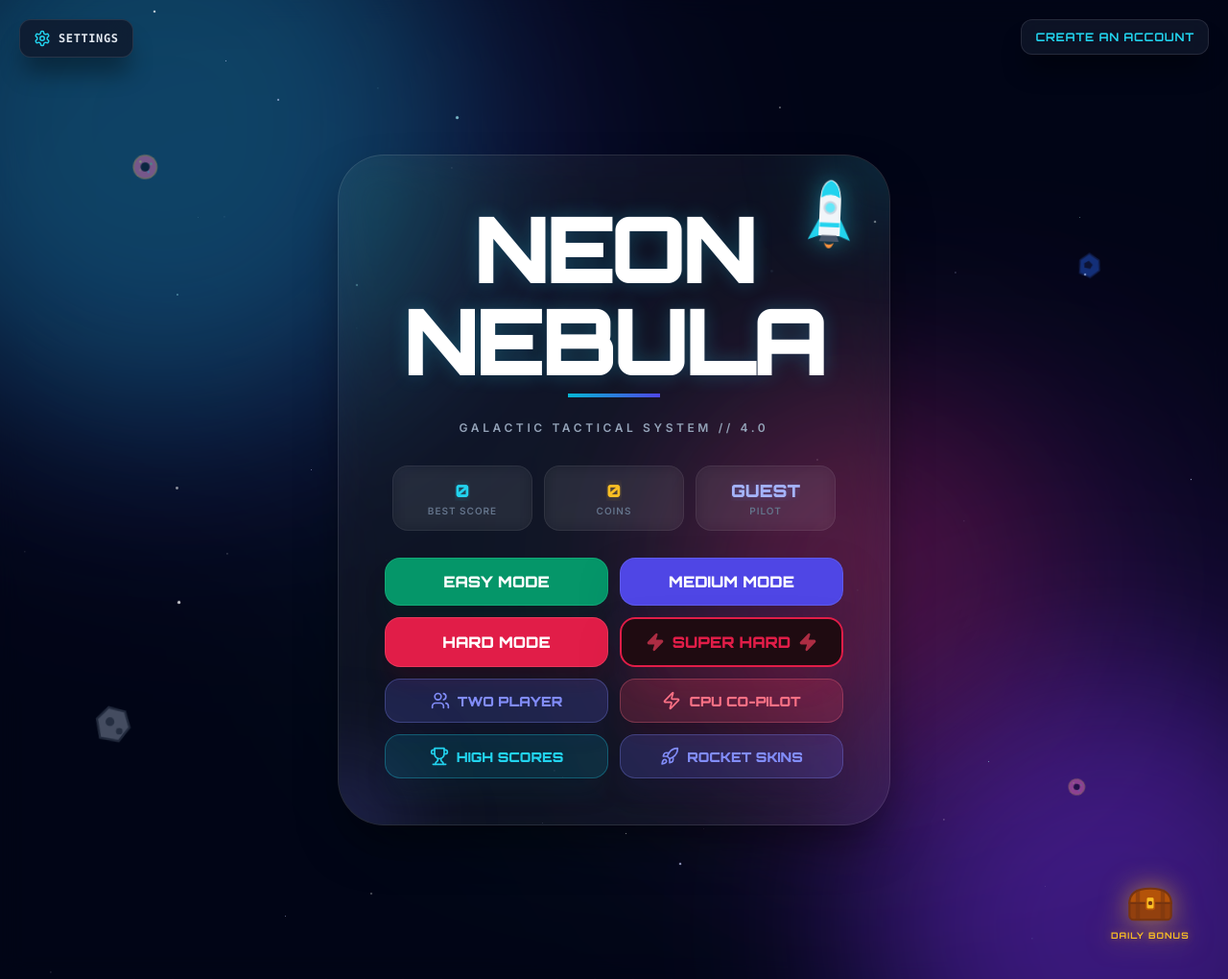
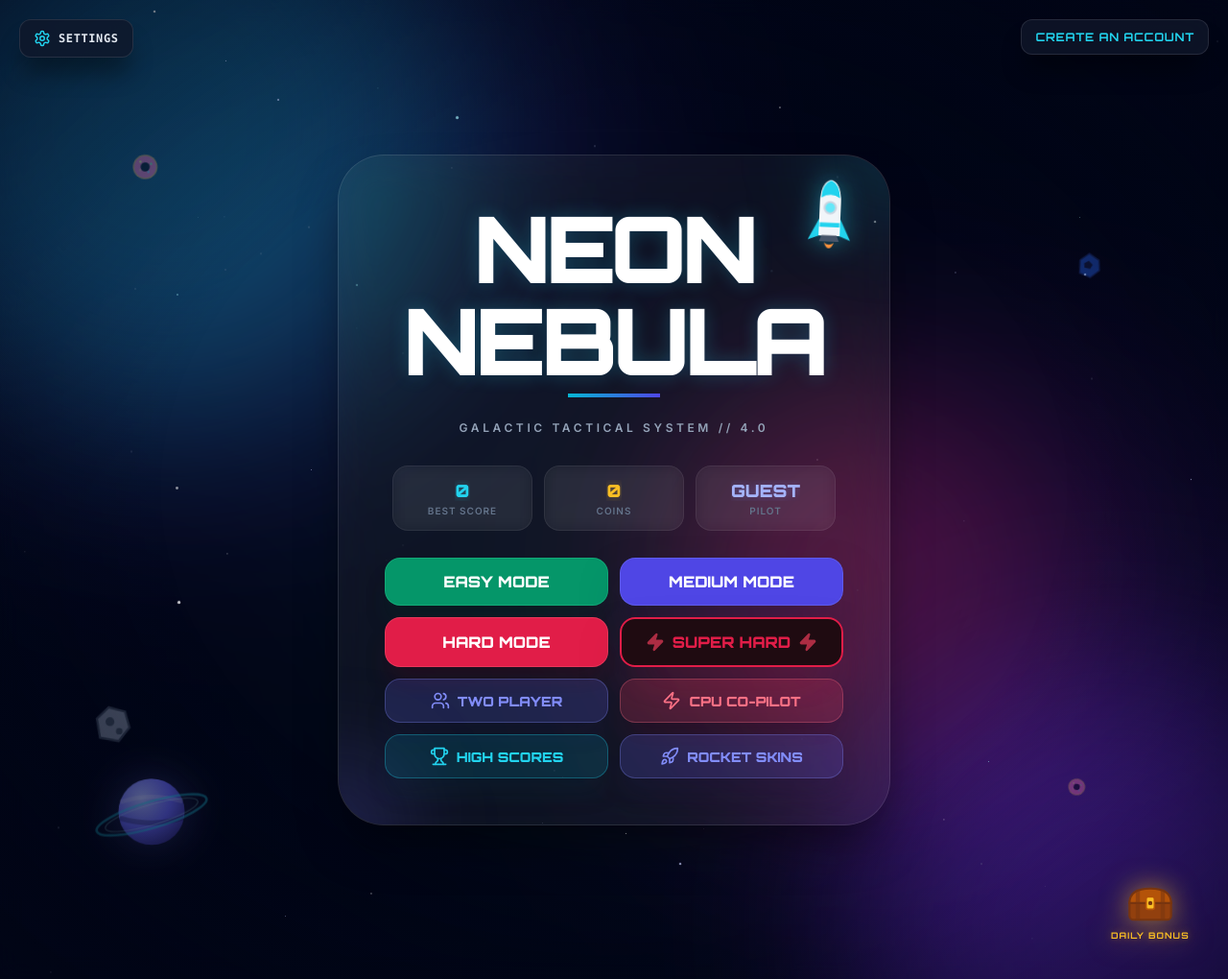
Before and after one commit to evierosenthal/neon.everosenthal.com, a PHP site: page / in a window 1280 px wide. Shown: the whole page at 96% size. Run offline with PHP 8.4, Linux system fonts and the light colour scheme; some libraries are stand-ins or nearby versions.

Commit message:
making the home screen better.

```diff
--- a/www/api/_bootstrap.php
+++ b/www/api/_bootstrap.php
@@ -108,15 +108,20 @@ function require_user(): array
 
 function user_payload(array $user): array
 {
-    // Configured lead developers get their role on any login, so the very
-    // first sign-in with a listed email is already a lead account.
+    // Configured lead developers / developers get their role on any login, so
+    // the very first sign-in with a listed email already carries the role.
     $leads = defined('LEAD_DEVELOPER_EMAILS') ? LEAD_DEVELOPER_EMAILS : [];
+    $devs = defined('DEVELOPER_EMAILS') ? DEVELOPER_EMAILS : [];
     $role = $user['role'] ?? 'normal';
-    if ($role !== 'lead_developer'
-        && in_array(strtolower($user['email']), array_map('strtolower', $leads), true)) {
+    $email = strtolower($user['email']);
+    if ($role !== 'lead_developer' && in_array($email, array_map('strtolower', $leads), true)) {
         db()->prepare("UPDATE users SET role = 'lead_developer' WHERE id = ?")
             ->execute([(int)$user['id']]);
         $role = 'lead_developer';
+    } elseif ($role === 'normal' && in_array($email, array_map('strtolower', $devs), true)) {
+        db()->prepare("UPDATE users SET role = 'developer' WHERE id = ?")
+            ->execute([(int)$user['id']]);
+        $role = 'developer';
     }
 
     $bests = array_fill_keys(GAME_MODES, 0);
--- a/www/config.php
+++ b/www/config.php
@@ -10,6 +10,10 @@ define('APP_BASE_URL', 'https://neon.everosenthal.com');
 // These emails are granted the lead_developer role automatically at login.
 define('LEAD_DEVELOPER_EMAILS', ['eve.esther.rosenthal@gmail.com']);
 
+// These emails are granted the developer role automatically at login
+// (all skins and other purchasables free). Add Dean Wong's email here.
+define('DEVELOPER_EMAILS', []);
+
 define('MAIL_SUBJECT_PREFIX', 'Neon Nebula');
 
 // Score submission sanity limits.
--- a/www/index.html
+++ b/www/index.html
@@ -137,7 +137,24 @@
           <span class="mn mn-2"></span>
           <span class="mn mn-3"></span>
         </div>
+        <div class="menu-planet">
+          <svg viewBox="0 0 130 120">
+            <defs>
+              <radialGradient id="planet-g" cx="35%" cy="30%" r="80%">
+                <stop offset="0" stop-color="#a5b4fc"/>
+                <stop offset="55%" stop-color="#6366f1"/>
+                <stop offset="100%" stop-color="#312e81"/>
+              </radialGradient>
+            </defs>
+            <circle cx="65" cy="60" r="33" fill="url(#planet-g)"/>
+            <path d="M34 50 Q65 40 96 50" stroke="rgba(255,255,255,0.16)" fill="none" stroke-width="4"/>
+            <path d="M33 66 Q65 76 97 66" stroke="rgba(2,6,23,0.25)" fill="none" stroke-width="5"/>
+            <ellipse cx="65" cy="63" rx="57" ry="13" fill="none" stroke="#22d3ee" stroke-width="2.5" opacity="0.45" transform="rotate(-16 65 63)"/>
+            <ellipse cx="65" cy="63" rx="48" ry="10" fill="none" stroke="#a5f3fc" stroke-width="1" opacity="0.3" transform="rotate(-16 65 63)"/>
+          </svg>
+        </div>
         <div id="start-stars" class="start-stars"></div>
+        <div class="menu-vignette"></div>
 
         <button id="daily-chest" class="daily-chest">
           <svg viewBox="0 0 48 42">
--- a/www/styles.css
+++ b/www/styles.css
@@ -556,6 +556,59 @@ body {
   }
 }
 
+/* Distant ringed planet anchoring the backdrop */
+.menu-planet {
+  position: absolute;
+  left: 7%;
+  bottom: 10%;
+  width: 8.5rem;
+  opacity: 0.6;
+  pointer-events: none;
+  filter: drop-shadow(0 0 22px rgba(129, 140, 248, 0.35));
+  animation: planet-float 16s ease-in-out infinite alternate;
+}
+
+@keyframes planet-float {
+  from {
+    transform: translateY(0) rotate(-2deg);
+  }
+  to {
+    transform: translateY(-14px) rotate(2deg);
+  }
+}
+
+@media (max-width: 900px) {
+  .menu-planet {
+    display: none;
+  }
+}
+
+/* Faint stardust slowly sinking for parallax depth */
+.dust {
+  position: absolute;
+  top: -2vh;
+  width: 2px;
+  height: 2px;
+  border-radius: 9999px;
+  background: rgba(148, 163, 184, 0.45);
+  pointer-events: none;
+  animation: dust-fall var(--dur, 60s) linear infinite;
+}
+
+@keyframes dust-fall {
+  to {
+    transform: translateY(108vh);
+  }
+}
+
+/* Soft vignette pulls the eye toward the panel */
+.menu-vignette {
+  position: absolute;
+  inset: 0;
+  pointer-events: none;
+  background: radial-gradient(ellipse at center, transparent 52%, rgba(2, 6, 23, 0.55) 100%);
+}
+
 /* Daily bonus chest */
 .daily-chest {
   position: absolute;
--- a/www/ui.js
+++ b/www/ui.js
@@ -509,6 +509,18 @@
       node.innerHTML = d.html;
       el.startStars.appendChild(node);
     });
+
+    // Sinking stardust layer for parallax depth (negative delays start
+    // each mote mid-flight so the sky is populated immediately)
+    for (var d = 0; d < 16; d++) {
+      var dust = document.createElement('span');
+      dust.className = 'dust';
+      dust.style.left = (Math.random() * 100) + '%';
+      dust.style.setProperty('--dur', (45 + Math.random() * 45) + 's');
+      dust.style.animationDelay = (-Math.random() * 60) + 's';
+      dust.style.opacity = (0.25 + Math.random() * 0.4).toFixed(2);
+      el.startStars.appendChild(dust);
+    }
 
     // Every so often the equipped rocket cruises across the backdrop
     setInterval(function () {
```
